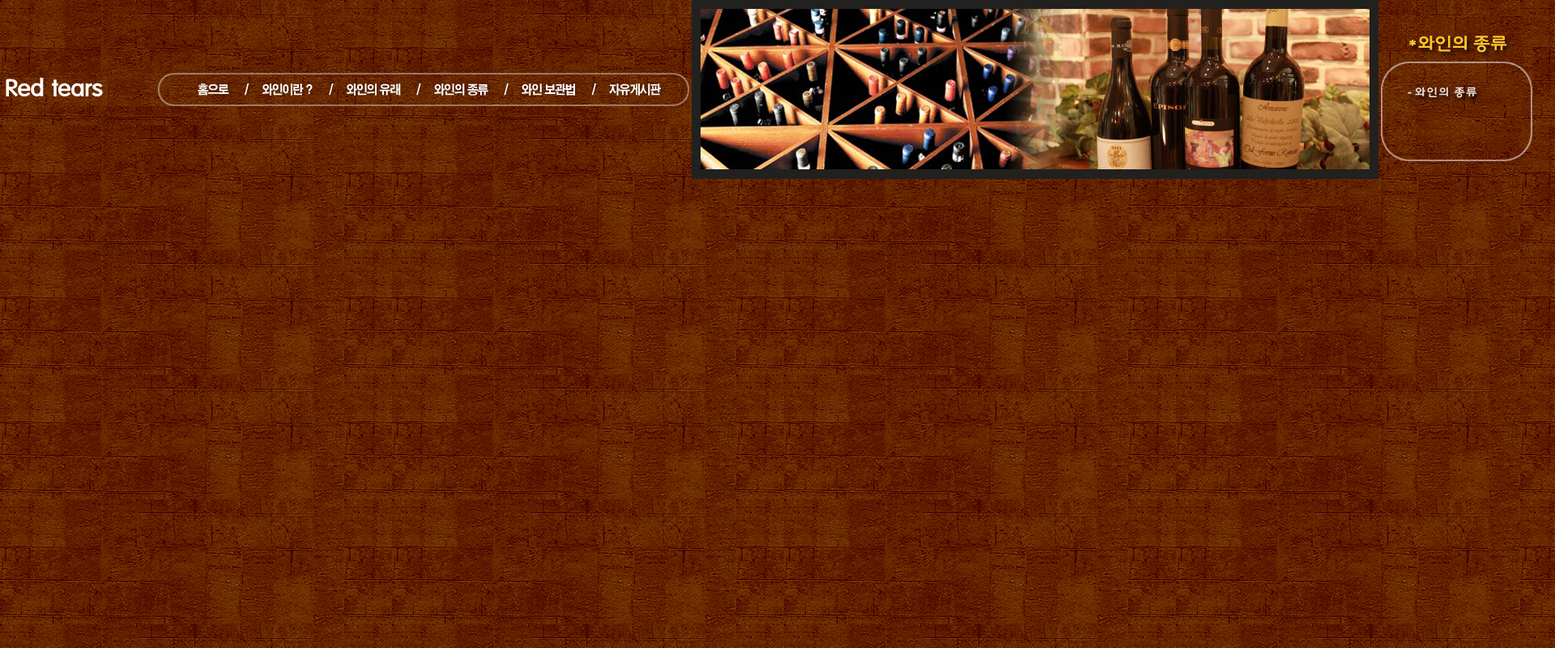
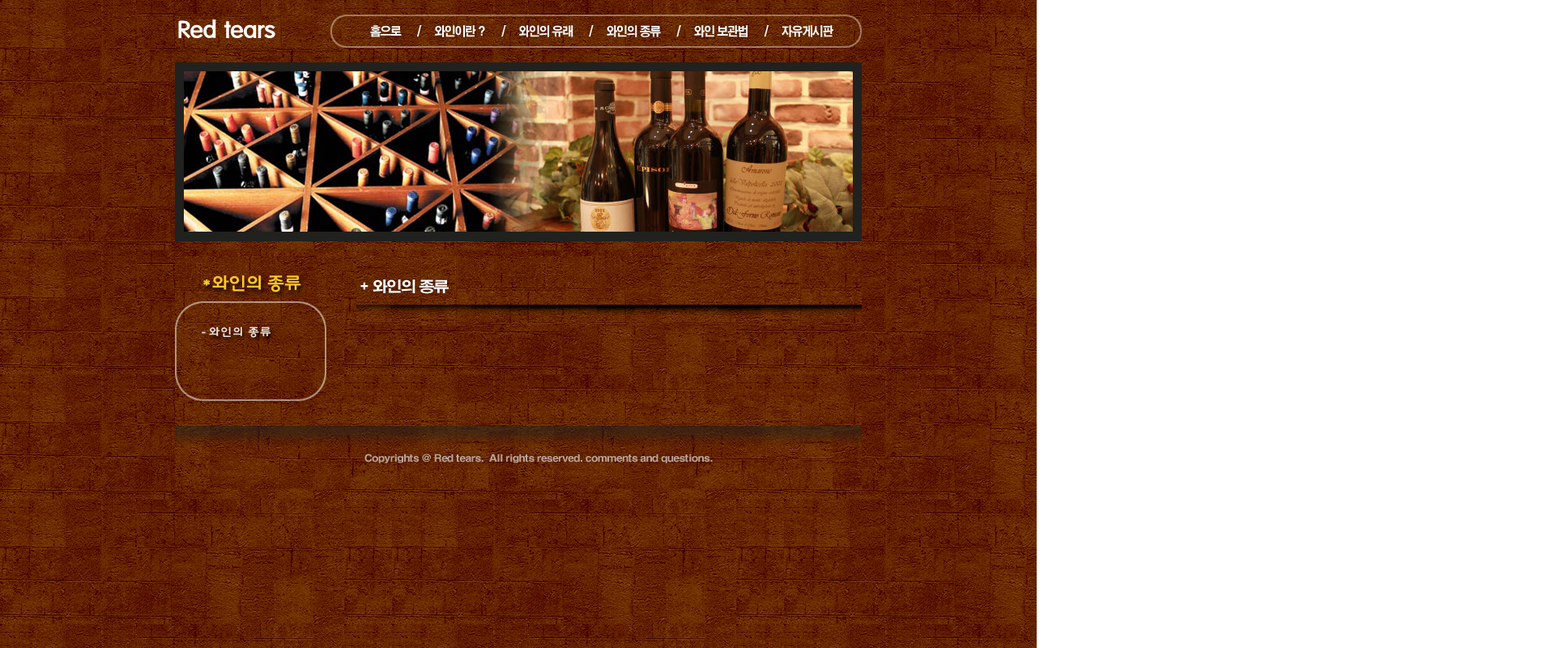
Before and after one commit to leejaehuyk/leejaehyuk.github.com, a plain HTML site: page 1.htm in a window 1280 px wide. Shown: the top 800 px of the page at 81% size, 1920 px wide, since content can reach past the window. Drawn offline with Linux system fonts and the light colour scheme.

Commit message:
Revert "zzz"
This reverts commit 6c394ecdd4f77547675fc813698c619b0ebe3ccf.

```diff
--- a/1.htm
+++ b/1.htm
@@ -12,6 +12,8 @@
     <td align="center" valign="top"><table width="848" border="0" cellspacing="0" cellpadding="0">
         <tr>
           <td align="center">&nbsp;</td>
+        </tr>
+        <tr>
           <td align="center"><table width="848" border="0" cellspacing="0" cellpadding="0">
               <tr>
                 <td width="127"><a href="index.htm"><img src="images/01.gif" width="127" height="41" border="0"></a></td>
@@ -19,9 +21,17 @@
                 <td><img src="images/03.gif" width="623" height="41" border="0" usemap="#Map"></td>
               </tr>
          </table></td>
+        </tr>
+        <tr>
           <td align="center">&nbsp;</td>
+        </tr>
+        <tr>
           <td align="center"><img src="images/6.jpg" width="848" height="221"></td>
+        </tr>
+        <tr>
           <td align="center">&nbsp;</td>
+        </tr>
+        <tr>
           <td align="center"><table width="848" border="0" cellspacing="0" cellpadding="0">
               <tr>
                 <td width="187" valign="top"><img src="images/10.gif" width="187" height="182"></td>
@@ -33,7 +43,11 @@
                   </table></td>
               </tr>
             </table></td>
+        </tr>
+        <tr>
           <td align="center"><img src="images/04.gif" width="848" height="105"></td>
+        </tr>
+        <tr>
           <td align="center">&nbsp;</td>
         </tr>
       </table></td>
```
